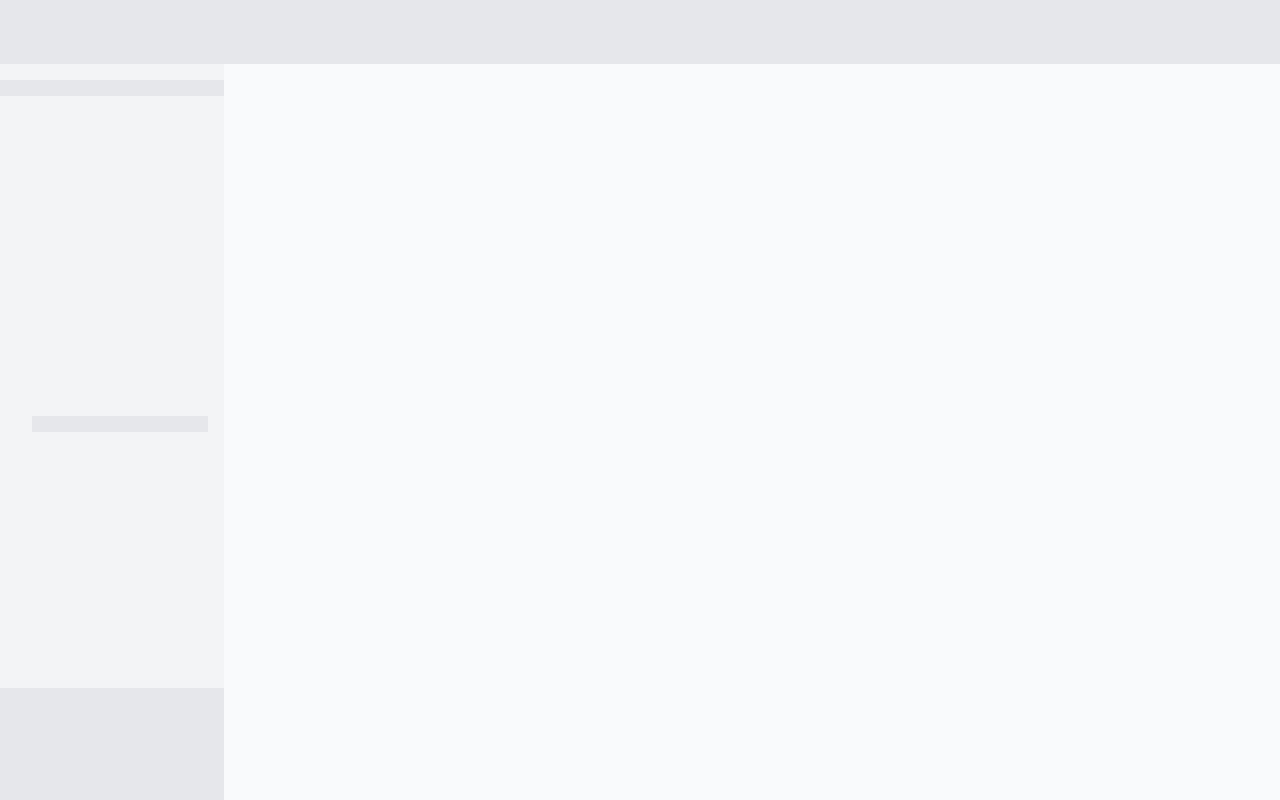
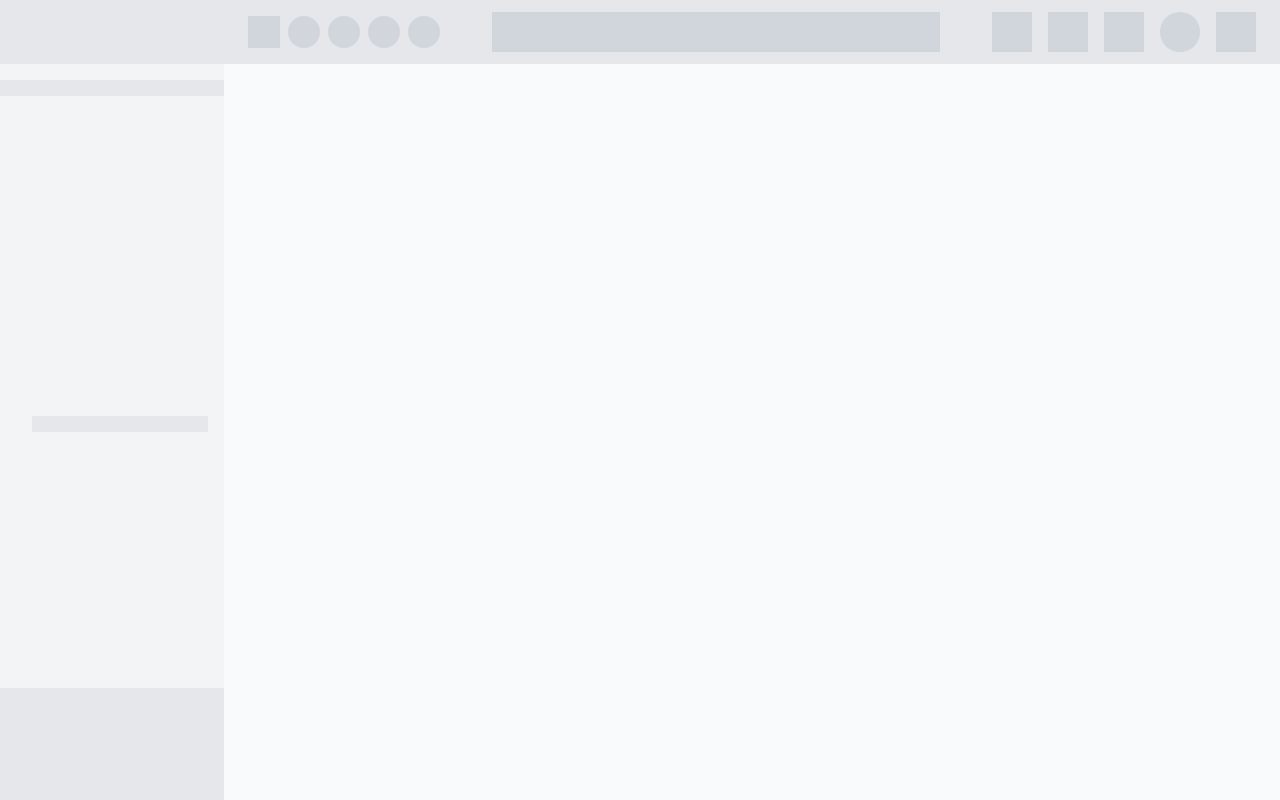
Before and after one commit to modi-meet/Frontend-project_Acorn-Globus, a React app: page / in a window 1280 px wide. Built offline with nearby package versions, Linux system fonts and the light colour scheme; the HTML template or start-up script is replaced by a standard one.

Commit message:
feat: implement top navigation bar structure

```diff
--- /dev/null
+++ b/src/components/Topbar.jsx
@@ -0,0 +1,31 @@
+function Topbar() {
+  return (
+    <header className="h-16 flex items-center justify-between px-6 bg-gray-200 shrink-0">
+      <div className="flex items-center gap-4">
+        <div className="flex items-center gap-2">
+          <div className="w-8 h-8 bg-gray-300">{/* Add button */}</div>
+          <div className="flex items-center gap-2">
+            <div className="w-8 h-8 rounded-full bg-gray-300">{/* Avatar 1 */}</div>
+            <div className="w-8 h-8 rounded-full bg-gray-300">{/* Avatar 2 */}</div>
+            <div className="w-8 h-8 rounded-full bg-gray-300">{/* Avatar 3 */}</div>
+            <div className="w-8 h-8 rounded-full bg-gray-300">{/* Avatar 4 */}</div>
+          </div>
+        </div>
+      </div>
+
+      <div className="flex-1 max-w-md mx-4">
+        <div className="h-10 bg-gray-300">{/* Search input */}</div>
+      </div>
+
+      <div className="flex items-center gap-4">
+        <div className="w-10 h-10 bg-gray-300">{/* Action button 1 */}</div>
+        <div className="w-10 h-10 bg-gray-300">{/* Action button 2 */}</div>
+        <div className="w-10 h-10 bg-gray-300">{/* Action button 3 */}</div>
+        <div className="w-10 h-10 rounded-full bg-gray-300">{/* User avatar */}</div>
+        <div className="w-10 h-10 bg-gray-300">{/* Add button */}</div>
+      </div>
+    </header>
+  );
+}
+
+export default Topbar;
--- a/src/layouts/DashboardLayout.jsx
+++ b/src/layouts/DashboardLayout.jsx
@@ -1,12 +1,5 @@
 import Sidebar from '../components/Sidebar';
-
-function Topbar() {
-  return (
-    <header className="h-16 bg-gray-200">
-      {/* Topbar region */}
-    </header>
-  );
-}
+import Topbar from '../components/Topbar';
 
 function MainContent({ children }) {
   return (
```
